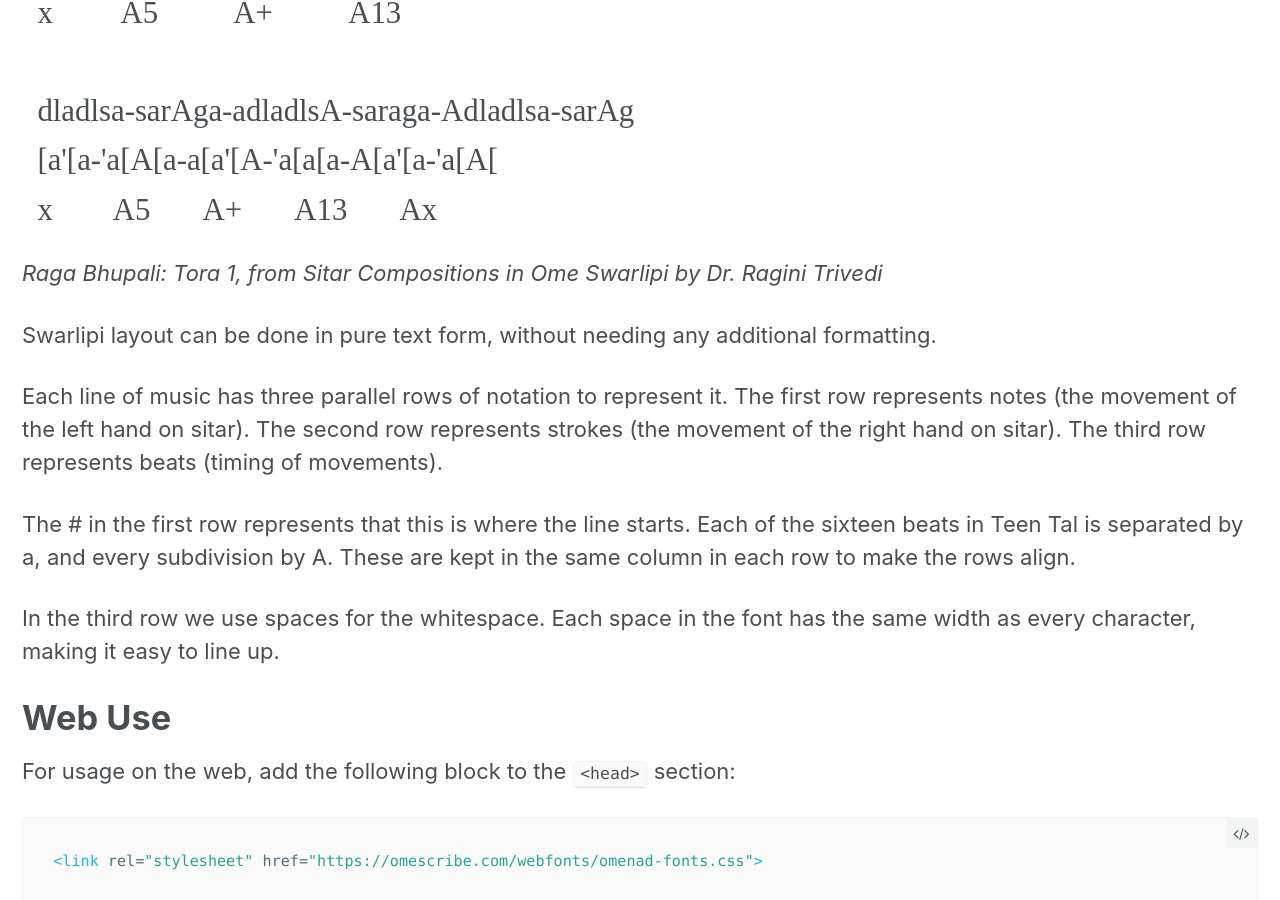
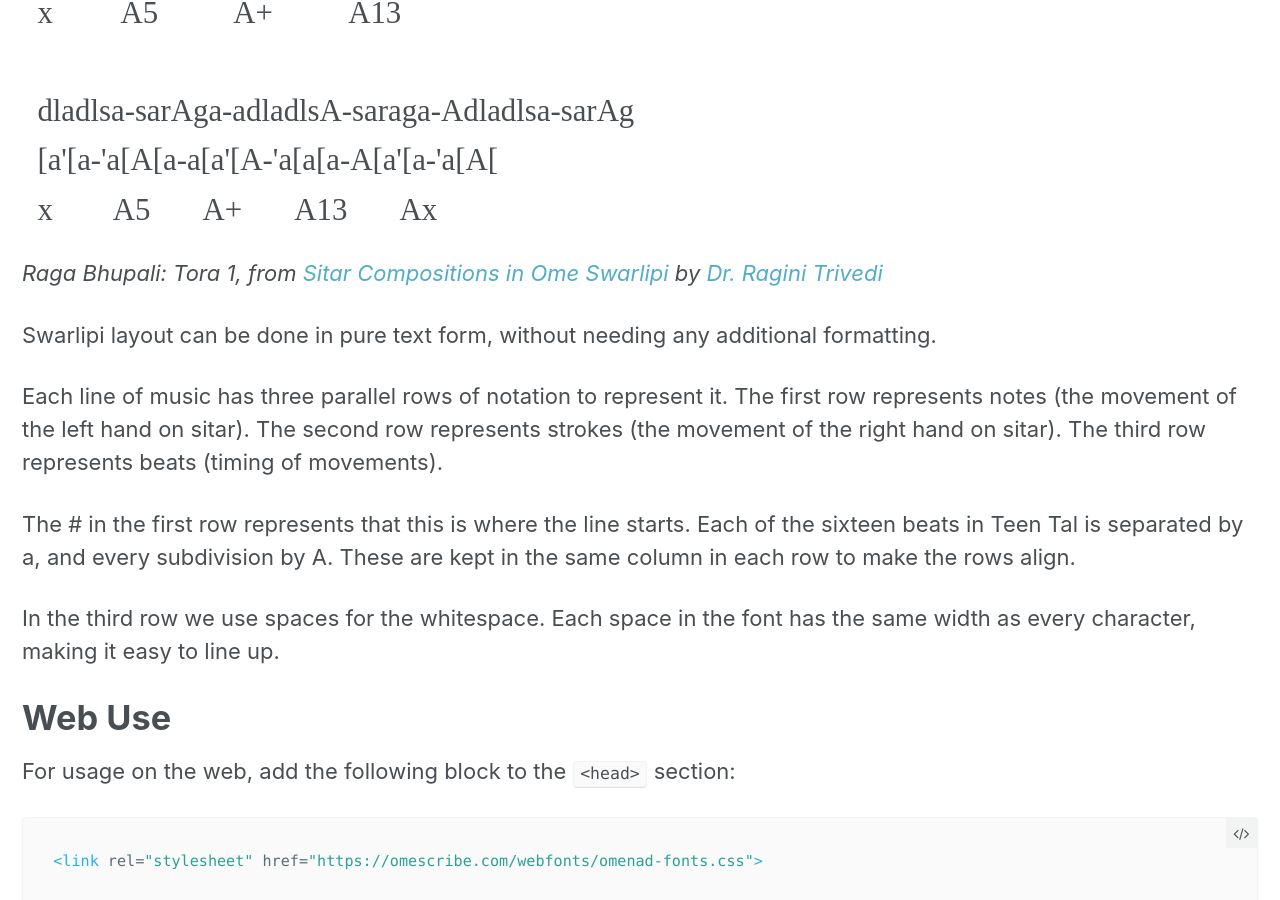
Before and after one commit to omenad/fonts, a Jekyll site: the page built from docs/_pages/ome-swarlipi.md, in a window 1280 px wide and 900 px high, scrolled down 11631 px. Built offline with Jekyll 4.4.1, drawn with Linux system fonts in a browser that asks for light colours; a style sheet for code colours, icons or effects is not loaded; some of the changed lines change nothing that is shown.

Commit message:
Add links

````diff
--- a/docs/_pages/ome-swarlipi.md
+++ b/docs/_pages/ome-swarlipi.md
@@ -190,7 +190,7 @@ Krintan is Kan repeated twice, thrice, four times in a single stroke of the Mizr
   x        A5       A+       A13       Ax
 ```
 
-_Raga Bhupali: Tora 1, from Sitar Compositions in Ome Swarlipi by Dr. Ragini Trivedi_
+_Raga Bhupali: Tora 1, from [Sitar Compositions in Ome Swarlipi](http://www.lulu.com/us/en/shop/ragini-trivedi/sitar-compositions-in-ome-swarlipi/hardcover/product-15163843.html) by [Dr. Ragini Trivedi](http://raginitrivedi.com)_
 
 Swarlipi layout can be done in pure text form, without needing any additional formatting.
 
````
